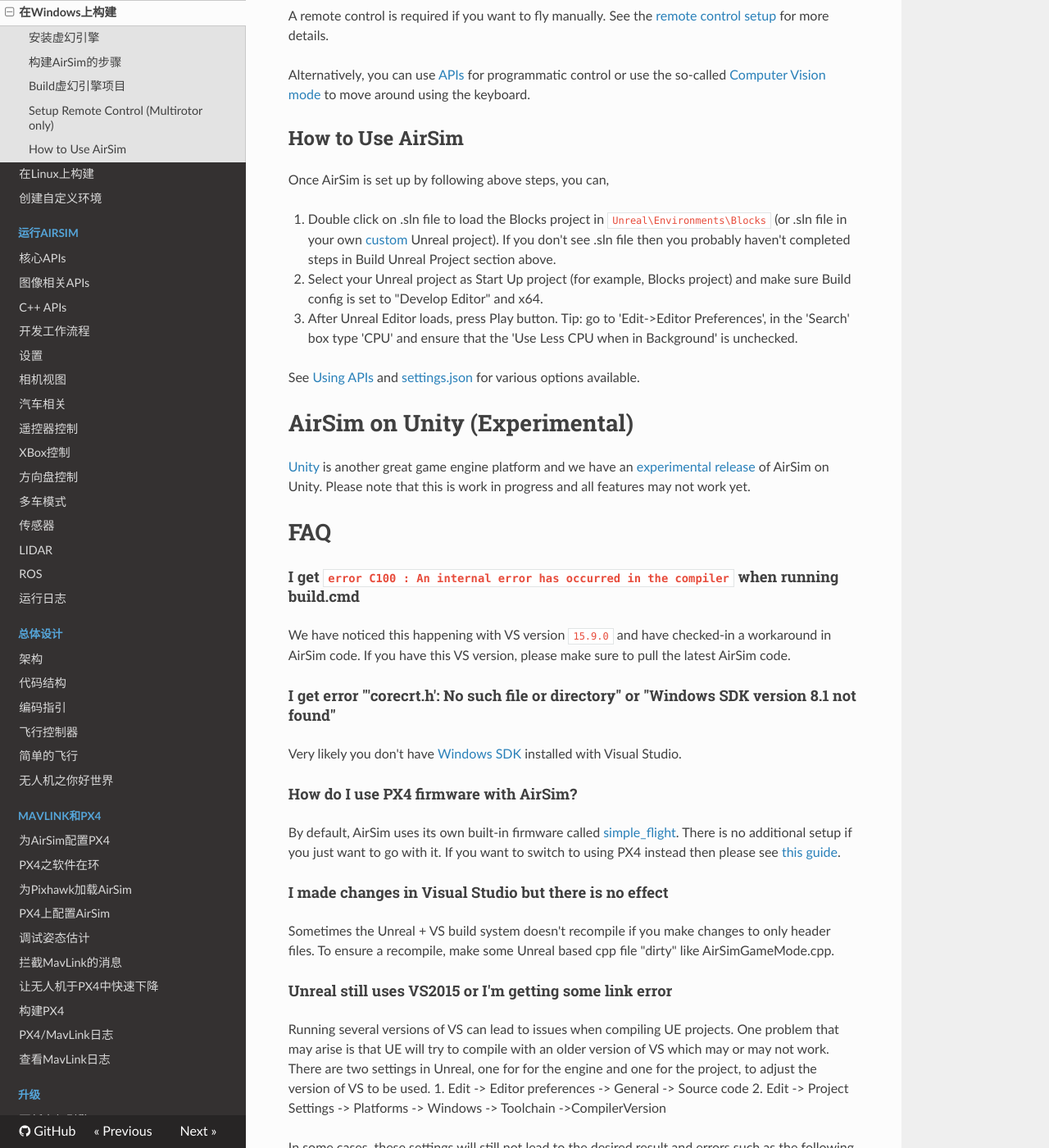
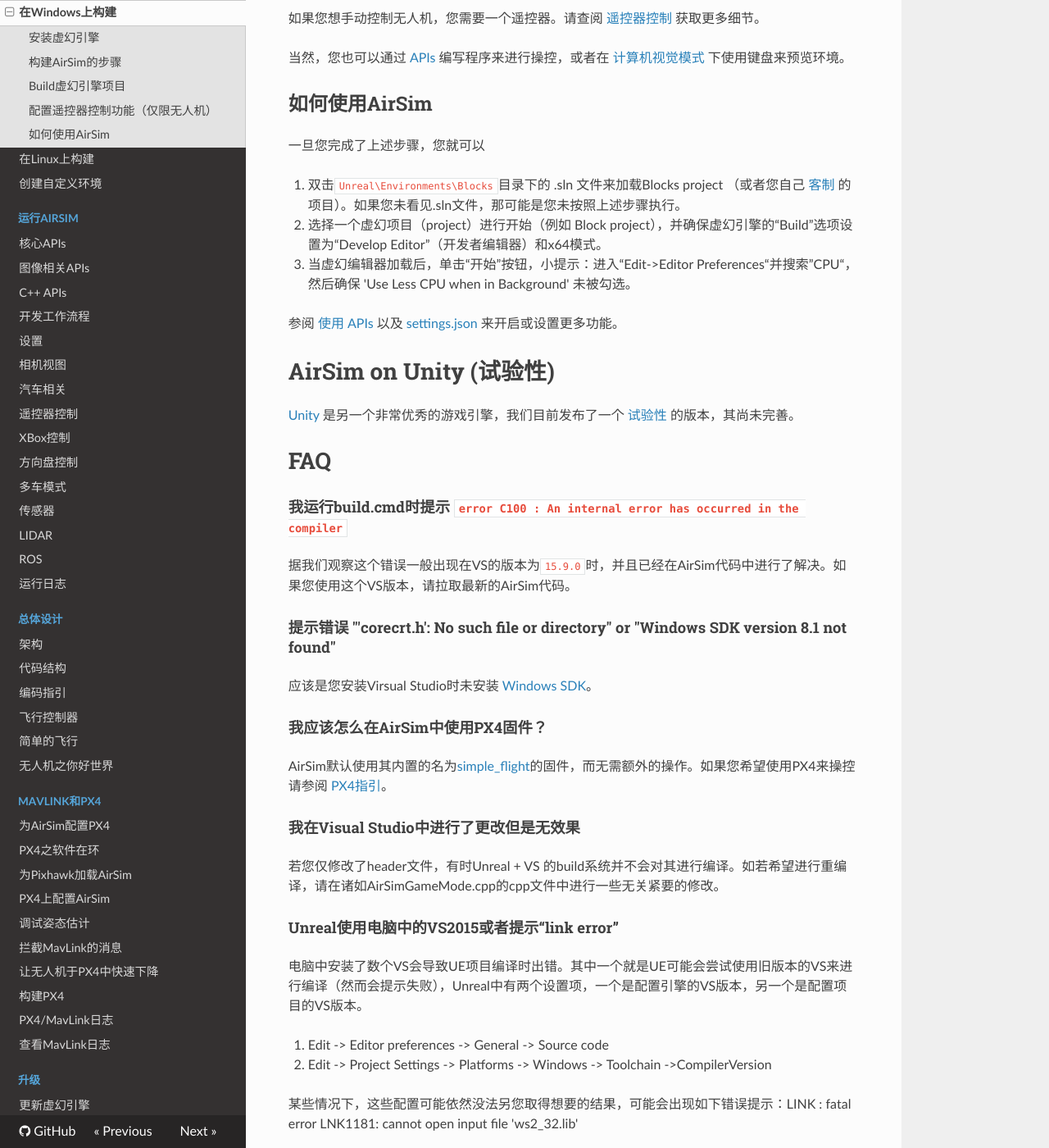
Before and after one commit to FrendoWu/AirSim-docs-zh, an MkDocs documentation site: the page built from documents/build_windows.md, in a window 1280 px wide and 1400 px high, scrolled down 832 px. Shown: the whole window at 82% size. Built offline with MkDocs 1.6.1, drawn with Linux system fonts in a browser that asks for light colours; nearby versions of some CDN libraries; some of the changed text lies outside the part shown.

Commit message:
build-windows translated

```diff
--- a/docs/index.html
+++ b/docs/index.html
@@ -549,5 +549,5 @@
 
 <!--
 MkDocs version : 1.0.4
-Build Date UTC : 2019-04-08 00:04:52
+Build Date UTC : 2019-04-19 02:06:11
 -->
--- a/documents/build_windows.md
+++ b/documents/build_windows.md
@@ -21,47 +21,54 @@
 
 最终，您将会需要一个虚幻引擎项目并在其中试运行车辆/无人机。AirSim伊始便提供一个"Blcoks环境"，您可以自由构建您的项目，请参阅[设置虚幻环境](unreal_proj.md)。
 
-## Setup Remote Control (Multirotor only)
+## 配置遥控器控制功能（仅限无人机）
 
-A remote control is required if you want to fly manually. See the [remote control setup](remote_control.md) for more details.
+如果您想手动控制无人机，您需要一个遥控器。请查阅 [遥控器控制](remote_control.md) 获取更多细节。
 
-Alternatively, you can use [APIs](apis.md) for programmatic control or use the so-called [Computer Vision mode](image_apis.md) to move around using the keyboard.
+当然，您也可以通过 [APIs](apis.md) 编写程序来进行操控，或者在 [计算机视觉模式](image_apis.md) 下使用键盘来预览环境。
 
-## How to Use AirSim
+## 如何使用AirSim
 
-Once AirSim is set up by following above steps, you can,
+一旦您完成了上述步骤，您就可以
 
-1. Double click on .sln file to load the Blocks project in `Unreal\Environments\Blocks` (or .sln file in your own [custom](unreal_custenv.md) Unreal project). If you don't see .sln file then you probably haven't completed steps in Build Unreal Project section above.
-2. Select your Unreal project as Start Up project (for example, Blocks project) and make sure Build config is set to "Develop Editor" and x64.
-3. After Unreal Editor loads, press Play button. Tip: go to 'Edit->Editor Preferences', in the 'Search' box type 'CPU' and ensure that the 'Use Less CPU when in Background' is unchecked.
+1. 双击`Unreal\Environments\Blocks`目录下的 .sln 文件来加载Blocks project （或者您自己 [客制](unreal_custenv.md) 的项目）。如果您未看见.sln文件，那可能是您未按照上述步骤执行。
+2. 选择一个虚幻项目（project）进行开始（例如 Block project），并确保虚幻引擎的“Build”选项设置为“Develop Editor”（开发者编辑器）和x64模式。
+3. 当虚幻编辑器加载后，单击“开始”按钮，小提示：进入“Edit->Editor Preferences“并搜索”CPU“，然后确保 'Use Less CPU when in Background' 未被勾选。
 
-See [Using APIs](apis.md) and [settings.json](settings.md) for various options available.
+参阅 [使用 APIs](apis.md) 以及 [settings.json](settings.md) 来开启或设置更多功能。
 
-# AirSim on Unity (Experimental)
-[Unity](https://unity3d.com/) is another great game engine platform and we have an [experimental release](https://github.com/Microsoft/AirSim/tree/master/Unity) of AirSim on Unity. Please note that this is work in progress and all features may not work yet.
+# AirSim on Unity (试验性)
+
+[Unity](https://unity3d.com/) 是另一个非常优秀的游戏引擎，我们目前发布了一个 [试验性](https://github.com/Microsoft/AirSim/tree/master/Unity) 的版本，其尚未完善。
 
 # FAQ
-#### I get `error C100 : An internal error has occurred in the compiler` when running build.cmd
-We have noticed this happening with VS version `15.9.0` and have checked-in a workaround in AirSim code. If you have this VS version, please make sure to pull the latest AirSim code.
+#### 我运行build.cmd时提示 `error C100 : An internal error has occurred in the compiler`
 
-#### I get error "'corecrt.h': No such file or directory" or "Windows SDK version 8.1 not found"
-Very likely you don't have [Windows SDK](https://developercommunity.visualstudio.com/content/problem/3754/cant-compile-c-program-because-of-sdk-81cant-add-a.html) installed with Visual Studio.
+据我们观察这个错误一般出现在VS的版本为`15.9.0`时，并且已经在AirSim代码中进行了解决。如果您使用这个VS版本，请拉取最新的AirSim代码。
 
-#### How do I use PX4 firmware with AirSim?
-By default, AirSim uses its own built-in firmware called [simple_flight](simple_flight.md). There is no additional setup if you just want to go with it. If you want to switch to using PX4 instead then please see [this guide](px4_setup.md).
+#### 提示错误 "'corecrt.h': No such file or directory" or "Windows SDK version 8.1 not found"
 
-#### I made changes in Visual Studio but there is no effect
+应该是您安装Virsual Studio时未安装 [Windows SDK](https://developercommunity.visualstudio.com/content/problem/3754/cant-compile-c-program-because-of-sdk-81cant-add-a.html)。
 
-Sometimes the Unreal + VS build system doesn't recompile if you make changes to only header files. To ensure a recompile, make some Unreal based cpp file "dirty" like AirSimGameMode.cpp.
+#### 我应该怎么在AirSim中使用PX4固件？
 
-#### Unreal still uses VS2015 or I'm getting some link error
-Running several versions of VS can lead to issues when compiling UE projects. One problem that may arise is that UE will try to compile with an older version of VS which may or may not work. There are two settings in Unreal, one for for the engine and one for the project, to adjust the version of VS to be used.
+AirSim默认使用其内置的名为[simple_flight](simple_flight.md)的固件，而无需额外的操作。如果您希望使用PX4来操控请参阅 [PX4指引](px4_setup.md)。
+
+#### 我在Visual Studio中进行了更改但是无效果
+
+若您仅修改了header文件，有时Unreal + VS 的build系统并不会对其进行编译。如若希望进行重编译，请在诸如AirSimGameMode.cpp的cpp文件中进行一些无关紧要的修改。
+
+#### Unreal使用电脑中的VS2015或者提示“link error”
+
+电脑中安装了数个VS会导致UE项目编译时出错。其中一个就是UE可能会尝试使用旧版本的VS来进行编译（然而会提示失败），Unreal中有两个设置项，一个是配置引擎的VS版本，另一个是配置项目的VS版本。
+
 1. Edit -> Editor preferences -> General -> Source code
 2. Edit -> Project Settings -> Platforms -> Windows -> Toolchain ->CompilerVersion
 
-In some cases, these settings will still not lead to the desired result and errors such as the following might be produced: LINK : fatal error LNK1181: cannot open input file 'ws2_32.lib'
+某些情况下，这些配置可能依然没法另您取得想要的结果，可能会出现如下错误提示：LINK : fatal error LNK1181: cannot open input file 'ws2_32.lib'
 
-To resolve such issues the following procedure can be applied:
-1. Uninstall all old versions of VS using the [VisualStudioUninstaller](https://github.com/Microsoft/VisualStudioUninstaller/releases)
-2. Repair/Install VS2017
-3. Restart machine and install Epic launcher and desired version of the engine
+以下方式或可解决：
+
+1. 使用[VisualStudioUninstaller](https://github.com/Microsoft/VisualStudioUninstaller/releases)卸载旧版本VS；
+2. 修复/安装 VS2017；
+3. 重启电脑并且安装Epic launcher和虚幻引擎。
```
Also changed, not shown: docs/build_windows/index.html (+40 -36 lines), docs/sitemap.xml (+47 -47 lines), docs/search/search_index.json, 1 other file.
